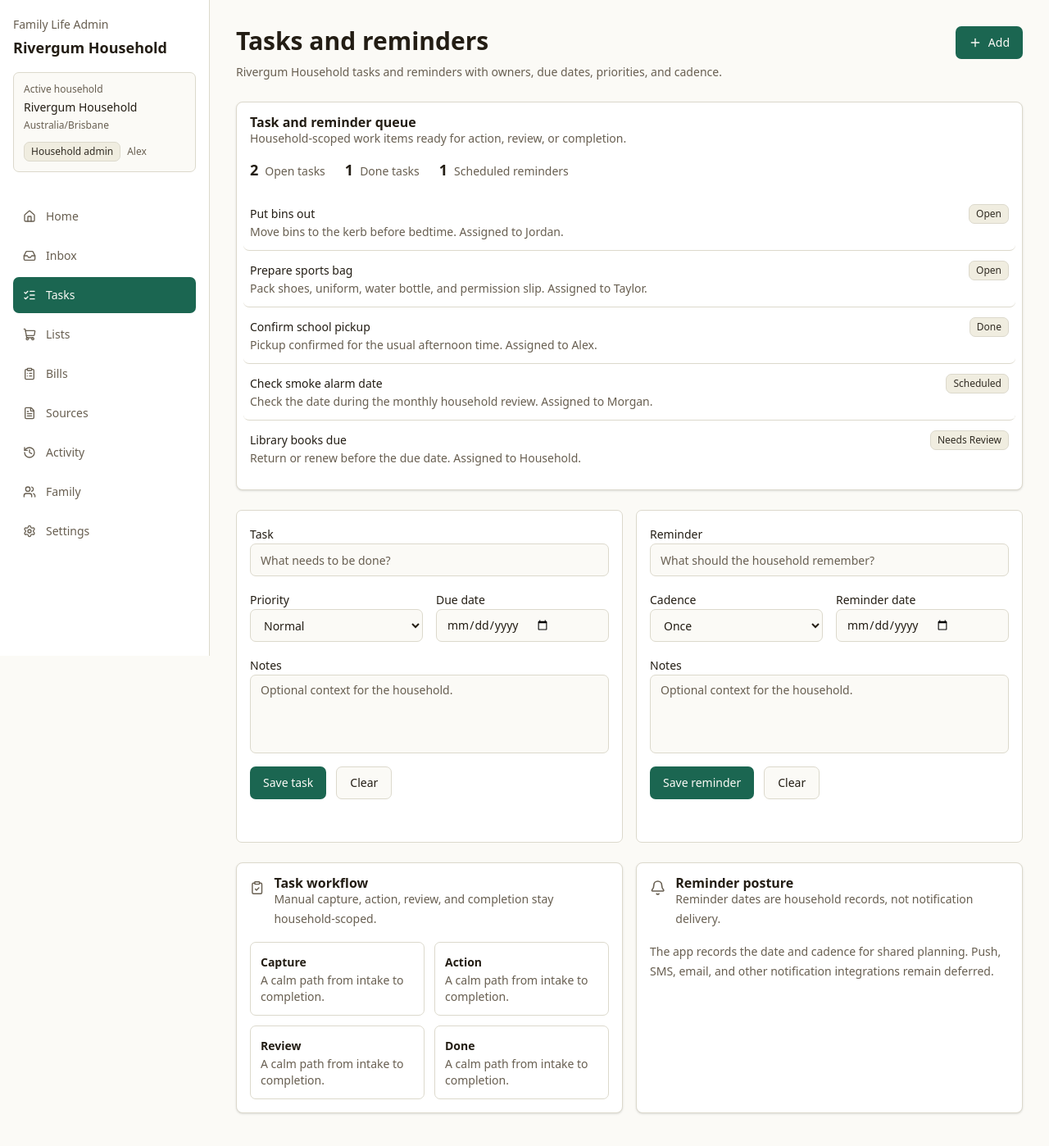
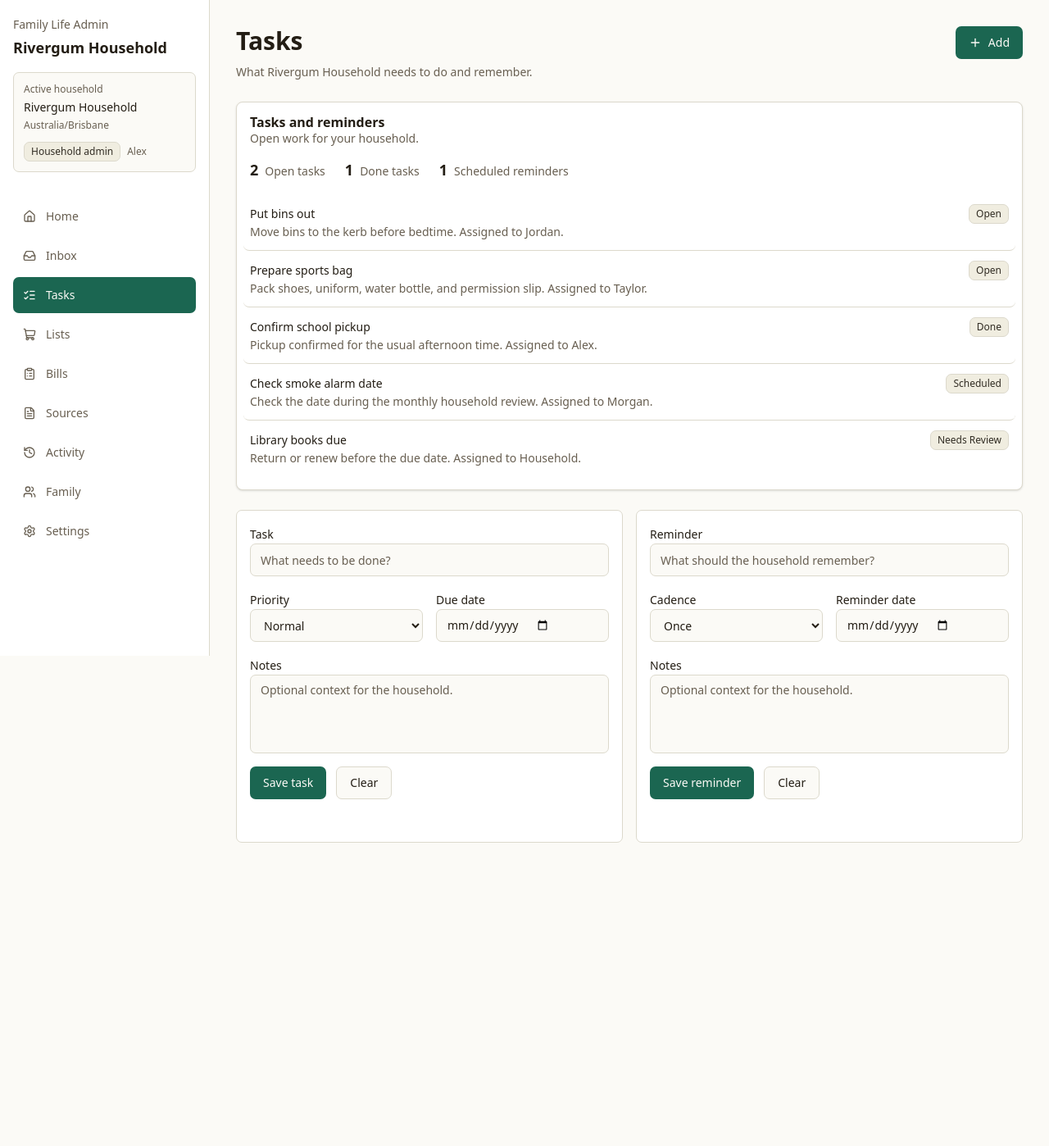
Before and after one commit to LatinMaestro/Life-Admin, a Next.js app: page /tasks in a window 1280 px wide. Shown: the whole page at 82% size. After the commit the page ends 1068 px from the top, so only its background shows below. Built offline with nearby package versions, Linux system fonts and the light colour scheme.

Commit message:
Simplify tasks page [skip ci]

```diff
--- a/src/app/(workspace)/tasks/page.tsx
+++ b/src/app/(workspace)/tasks/page.tsx
@@ -1,9 +1,8 @@
-import { Bell, ClipboardCheck, Plus } from "lucide-react";
-import { buttonVariants } from "@/components/ui/button";
-import { Card, CardContent, CardDescription, CardHeader, CardTitle } from "@/components/ui/card";
+import { Plus } from "lucide-react";
 import { PageHeader } from "@/components/page-header";
 import { ReadModelSummary } from "@/components/read-model-summary";
 import { TaskReminderCapture } from "@/components/task-reminder-capture";
+import { buttonVariants } from "@/components/ui/button";
 import { getTasksReadModel } from "@/lib/server/module-read-models";
 
 export default async function TasksPage() {
@@ -12,8 +11,8 @@ export default async function TasksPage() {
   return (
     <>
       <PageHeader
-        title="Tasks and reminders"
-        description={`${tasks.household.name} tasks and reminders with owners, due dates, priorities, and cadence.`}
+        title="Tasks"
+        description={`What ${tasks.household.name} needs to do and remember.`}
         action={
           <a href="#capture-work" className={buttonVariants()}>
             <Plus className="h-4 w-4" aria-hidden="true" />
@@ -23,60 +22,14 @@ export default async function TasksPage() {
       />
 
       <ReadModelSummary
-        title="Task and reminder queue"
-        description="Household-scoped work items ready for action, review, or completion."
+        title="Tasks and reminders"
+        description="Open work for your household."
         counts={tasks.counts}
         rows={tasks.rows}
-        emptyLabel="No tasks or reminders have been captured yet."
-        actionHref="#capture-work"
-        actionLabel="Add task or reminder"
+        emptyLabel="Nothing needs attention."
       />
 
       <TaskReminderCapture />
-
-      <div className="mt-6 grid gap-4 md:grid-cols-2">
-        <Card>
-          <CardHeader>
-            <div className="flex items-start gap-3">
-              <ClipboardCheck className="mt-1 h-5 w-5 text-muted-foreground" aria-hidden="true" />
-              <div>
-                <CardTitle>Task workflow</CardTitle>
-                <CardDescription>
-                  Manual capture, action, review, and completion stay household-scoped.
-                </CardDescription>
-              </div>
-            </div>
-          </CardHeader>
-          <CardContent className="grid gap-3 sm:grid-cols-2">
-            {["Capture", "Action", "Review", "Done"].map((stage) => (
-              <div key={stage} className="rounded-md border p-3">
-                <p className="text-sm font-semibold leading-6">{stage}</p>
-                <p className="text-sm leading-5 text-muted-foreground">
-                  A calm path from intake to completion.
-                </p>
-              </div>
-            ))}
-          </CardContent>
-        </Card>
-
-        <Card>
-          <CardHeader>
-            <div className="flex items-start gap-3">
-              <Bell className="mt-1 h-5 w-5 text-muted-foreground" aria-hidden="true" />
-              <div>
-                <CardTitle>Reminder posture</CardTitle>
-                <CardDescription>
-                  Reminder dates are household records, not notification delivery.
-                </CardDescription>
-              </div>
-            </div>
-          </CardHeader>
-          <CardContent className="text-sm leading-6 text-muted-foreground">
-            The app records the date and cadence for shared planning. Push, SMS, email, and
-            other notification integrations remain deferred.
-          </CardContent>
-        </Card>
-      </div>
     </>
   );
 }
```
